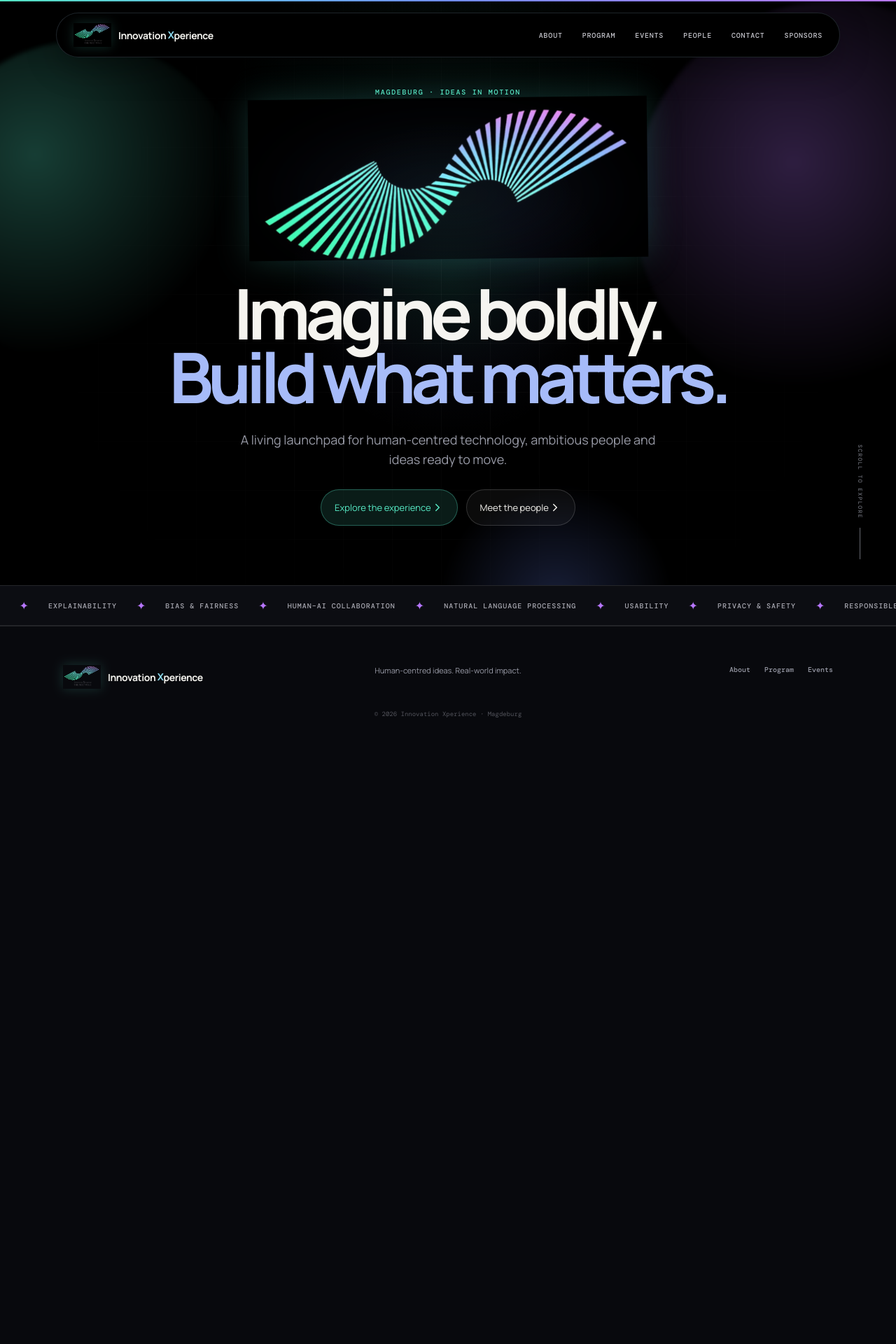
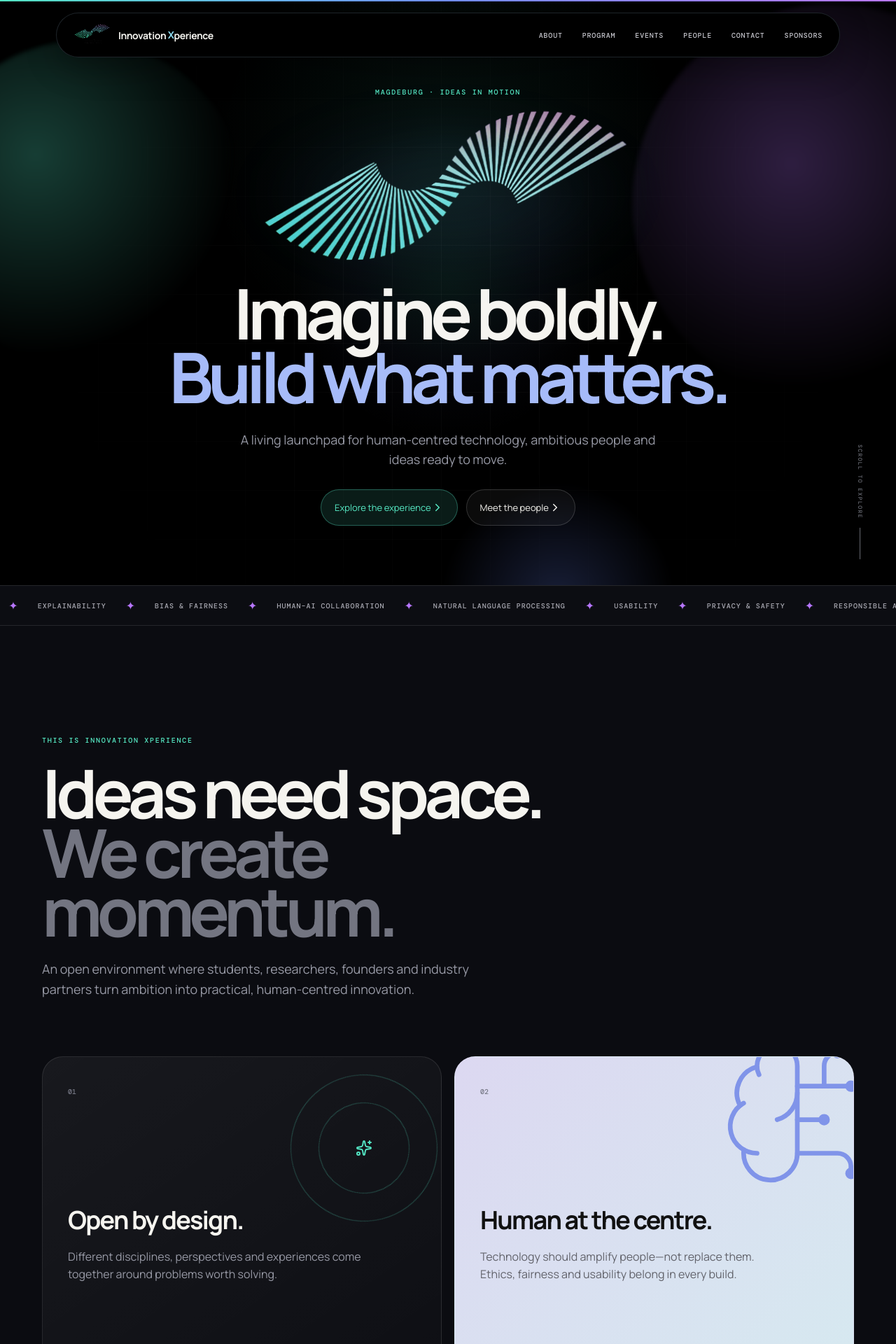
Before and after one commit to ovgu-hcai/innovationxperience, a React (Vite) app: page / in a window 1280 px wide. Shown: the top 1920 px of the page at 70% size. Before the commit the page ends 1081 px from the top, so only its background shows below. Built offline with nearby package versions, Linux system fonts and the light colour scheme.

Commit message:
Keep About on home and cleanly mask wave logo

```diff
--- a/src/kinetic.css
+++ b/src/kinetic.css
@@ -107,16 +107,17 @@
 .nav>a{display:flex;align-items:center;min-width:0}
 .brand-lockup{gap:10px;white-space:nowrap}
 .brand-mark{width:54px;height:34px;background-size:54px 54px;background-position:center top;mix-blend-mode:screen;filter:drop-shadow(0 0 8px rgba(86,232,211,.18))}
+.brand-mark{mix-blend-mode:normal;mask-image:url('/images/innovation-xperience-logo.jpg');mask-mode:luminance;mask-size:54px 54px;mask-position:center top;mask-repeat:no-repeat;filter:brightness(1.35)}
 .brand-text{font-size:14px}
 .nav-links a{position:relative;padding:9px 0}
 .nav-links a:after{content:'';position:absolute;left:0;right:100%;bottom:3px;height:1px;background:linear-gradient(90deg,var(--aqua),var(--violet));transition:right .3s ease}
 .nav-links a:hover:after,.nav-links a:focus-visible:after{right:0}
 .pointer-light{z-index:3;width:480px;height:480px;background:radial-gradient(circle,rgba(85,225,215,.07),rgba(114,130,252,.035) 37%,transparent 67%);mix-blend-mode:screen}
 .hero{background:radial-gradient(ellipse at 50% 25%,rgba(78,228,196,.08),transparent 38%),#000}
-.hero-logo{mix-blend-mode:screen;filter:drop-shadow(0 0 24px rgba(90,235,215,.18));animation:wave-float 8s ease-in-out infinite}
+.hero-logo{mix-blend-mode:normal;mask-image:url('/images/innovation-xperience-logo.jpg');mask-mode:luminance;mask-size:100% auto;mask-position:center top;mask-repeat:no-repeat;filter:brightness(1.45) drop-shadow(0 0 24px rgba(90,235,215,.18));animation:wave-float 8s ease-in-out infinite}
 .hero-actions a,.upcoming-card,.events-grid article,.sponsor-grid a,.team-grid a{transition:transform .45s cubic-bezier(.2,.8,.2,1),box-shadow .45s ease,border-color .35s ease,background .35s ease}
 .upcoming-card:hover,.events-grid article:hover,.sponsor-grid a:hover{transform:translateY(-6px);box-shadow:0 18px 45px rgba(62,111,192,.14);border-color:rgba(104,224,212,.42)}
 .home-view .ticker{margin-bottom:0}
-@media(max-width:800px){.inner-view{padding-top:75px}.inner-view .page{min-height:calc(100vh - 75px)}.nav{width:calc(100% - 20px);padding:0 15px}.brand-mark{width:44px;height:29px;background-size:44px 44px}.brand-text{font-size:12px}.nav-links{max-height:calc(100vh - 95px);overflow:auto}.nav-links a{padding:9px 0}.hero{min-height:100svh;padding:105px 18px 80px}.hero-brand{width:min(92vw,500px);margin:0 auto 20px}.hero h1{font-size:clamp(42px,10vw,68px);line-height:.98}.hero-copy{font-size:15px;margin-top:24px}.hero-actions{margin-top:23px}.hero-actions a{width:min(100%,290px)}.page{padding:86px 20px}.heading h2{font-size:clamp(42px,10vw,70px)}.heading p{overflow-wrap:anywhere}.program-list article{grid-template-columns:28px 42px 1fr;gap:11px}.program-list h3{font-size:21px}.program-list p{font-size:13px;line-height:1.5}.icon{width:40px;height:40px}.upcoming-card{padding:25px}.events-grid article{padding:25px}.event-photo{margin:-25px -25px 24px;max-width:calc(100% + 50px)}.sponsor-grid img{max-width:100%}.contact-links b{overflow-wrap:anywhere}}
-@media(max-width:390px){.brand-mark{width:38px;height:27px;background-size:38px 38px}.brand-text{font-size:11px}.hero h1{font-size:41px}.archive-month li{grid-template-columns:58px 1fr}}
+@media(max-width:800px){.inner-view{padding-top:75px}.inner-view .page{min-height:calc(100vh - 75px)}.nav{width:calc(100% - 20px);padding:0 15px}.brand-mark{width:44px;height:29px;background-size:44px 44px;mask-size:44px 44px}.brand-text{font-size:12px}.nav-links{max-height:calc(100vh - 95px);overflow:auto}.nav-links a{padding:9px 0}.hero{min-height:100svh;padding:105px 18px 80px}.hero-brand{width:min(92vw,500px);margin:0 auto 20px}.hero h1{font-size:clamp(42px,10vw,68px);line-height:.98}.hero-copy{font-size:15px;margin-top:24px}.hero-actions{margin-top:23px}.hero-actions a{width:min(100%,290px)}.page{padding:86px 20px}.heading h2{font-size:clamp(42px,10vw,70px)}.heading p{overflow-wrap:anywhere}.program-list article{grid-template-columns:28px 42px 1fr;gap:11px}.program-list h3{font-size:21px}.program-list p{font-size:13px;line-height:1.5}.icon{width:40px;height:40px}.upcoming-card{padding:25px}.events-grid article{padding:25px}.event-photo{margin:-25px -25px 24px;max-width:calc(100% + 50px)}.sponsor-grid img{max-width:100%}.contact-links b{overflow-wrap:anywhere}}
+@media(max-width:390px){.brand-mark{width:38px;height:27px;background-size:38px 38px;mask-size:38px 38px}.brand-text{font-size:11px}.hero h1{font-size:41px}.archive-month li{grid-template-columns:58px 1fr}}
 @media(prefers-reduced-motion:reduce){.hero-logo,.hero-brand:before{animation:none}.pointer-light{display:none}}
--- a/src/main.jsx
+++ b/src/main.jsx
@@ -12,17 +12,17 @@ function Nav(){const[open,setOpen]=useState(false);return <nav className="nav"><
 function Heading({data}){return <motion.header className="heading" {...reveal}><span>{data.eyebrow}</span><h2>{data.title[0]}<br/><em>{data.title[1]}</em></h2><p>{data.copy}</p></motion.header>}
 function Ambient(){return <div className="ambient" aria-hidden="true"><i/><i/><i/><div className="mesh"/></div>}
 function App(){
- const getView=()=>{const id=window.location.hash.slice(1);return c.navigation.some(n=>n.id===id)?id:'home'};
+ const getView=()=>{const id=window.location.hash.slice(1);return id==='about'?'home':c.navigation.some(n=>n.id===id)?id:'home'};
  const[view,setView]=useState(getView);
  const{scrollYProgress,scrollY}=useScroll();const progress=useSpring(scrollYProgress,{stiffness:100,damping:28});const heroY=useTransform(scrollY,[0,900],[0,180]);const heroFade=useTransform(scrollY,[0,720],[1,.05]);
  useEffect(()=>{const update=()=>setView(getView());addEventListener('hashchange',update);return()=>removeEventListener('hashchange',update)},[])
- useEffect(()=>{window.scrollTo({top:0,behavior:'instant'})},[view])
+ useEffect(()=>{requestAnimationFrame(()=>{if(window.location.hash==='#about')document.getElementById('about')?.scrollIntoView({behavior:'smooth'});else window.scrollTo({top:0,behavior:'instant'})})},[view])
  useEffect(()=>{const move=e=>{document.documentElement.style.setProperty('--px',`${e.clientX}px`);document.documentElement.style.setProperty('--py',`${e.clientY}px`)};addEventListener('pointermove',move);return()=>removeEventListener('pointermove',move)},[])
  return <><motion.div className="progress" style={{scaleX:progress}}/><div className="pointer-light"/><Nav/><main className={view==='home'?'home-view':'inner-view'}>
   {view==='home'&&<><section id="top" className="hero"><Ambient/><motion.div className="hero-inner" style={{y:heroY,opacity:heroFade}}><motion.p initial={{opacity:0}} animate={{opacity:1}} transition={{delay:.15}}>{c.hero.eyebrow}</motion.p><motion.div className="hero-brand" initial={{opacity:0,scale:.94}} animate={{opacity:1,scale:1}} transition={{duration:1.1,ease:[.16,1,.3,1]}}><span className="hero-logo" role="img" aria-label="Innovation Xperience wave logo"/></motion.div><motion.h1 initial={{opacity:0,y:50}} animate={{opacity:1,y:0}} transition={{delay:.22,duration:1}}>{c.hero.headline[0]}<br/><em>{c.hero.headline[1]}</em></motion.h1><motion.p className="hero-copy" initial={{opacity:0}} animate={{opacity:1}} transition={{delay:.65}}>{c.hero.copy}</motion.p><motion.div className="hero-actions" initial={{opacity:0}} animate={{opacity:1}} transition={{delay:.8}}><a href={route('about')}>{c.hero.primary}<ChevronRight/></a><a href={route('people')}>{c.hero.secondary}<ChevronRight/></a></motion.div></motion.div><div className="scroll-hint"><span>SCROLL TO EXPLORE</span><i/></div></section>
   <div className="ticker"><div>{Array(2).fill(c.program.research).flat().map((x,i)=><React.Fragment key={`${x}${i}`}><span>{x}</span><i>✦</i></React.Fragment>)}</div></div></>}
 
-  {view==='about'&&<section id="about" className="page about"><Heading data={c.about}/><div className="about-grid">{c.about.cards.map((card,i)=><motion.article {...reveal} className={`about-card card-${i+1}`} key={card.number}><span>{card.number}</span><h3>{card.title}</h3><p>{card.text}</p>{i===0&&<div className="rings"><i/><i/><Sparkles/></div>}{i===1&&<BrainCircuit/>}{i===2&&<div className="wave-lines">{Array.from({length:14},(_,j)=><i style={{'--n':j}} key={j}/>)}</div>}</motion.article>)}</div></section>}
+  {view==='home'&&<section id="about" className="page about"><Heading data={c.about}/><div className="about-grid">{c.about.cards.map((card,i)=><motion.article {...reveal} className={`about-card card-${i+1}`} key={card.number}><span>{card.number}</span><h3>{card.title}</h3><p>{card.text}</p>{i===0&&<div className="rings"><i/><i/><Sparkles/></div>}{i===1&&<BrainCircuit/>}{i===2&&<div className="wave-lines">{Array.from({length:14},(_,j)=><i style={{'--n':j}} key={j}/>)}</div>}</motion.article>)}</div></section>}
 
   {view==='program'&&<section id="program" className="page program"><Heading data={c.program}/><div className="program-list">{c.program.items.map((item,i)=>{const Icon=[Blocks,BrainCircuit,UsersRound][i];return <motion.article {...reveal} key={item.title}><span>0{i+1}</span><div className="icon"><Icon/></div><div><h3>{item.title}</h3><p>{item.text}</p></div><ArrowUpRight/></motion.article>})}</div><div className="topic-orbit">{c.program.research.map((x,i)=><motion.span whileHover={{scale:1.08,y:-4}} style={{'--i':i}} key={x}>{x}</motion.span>)}</div></section>}
 
```
